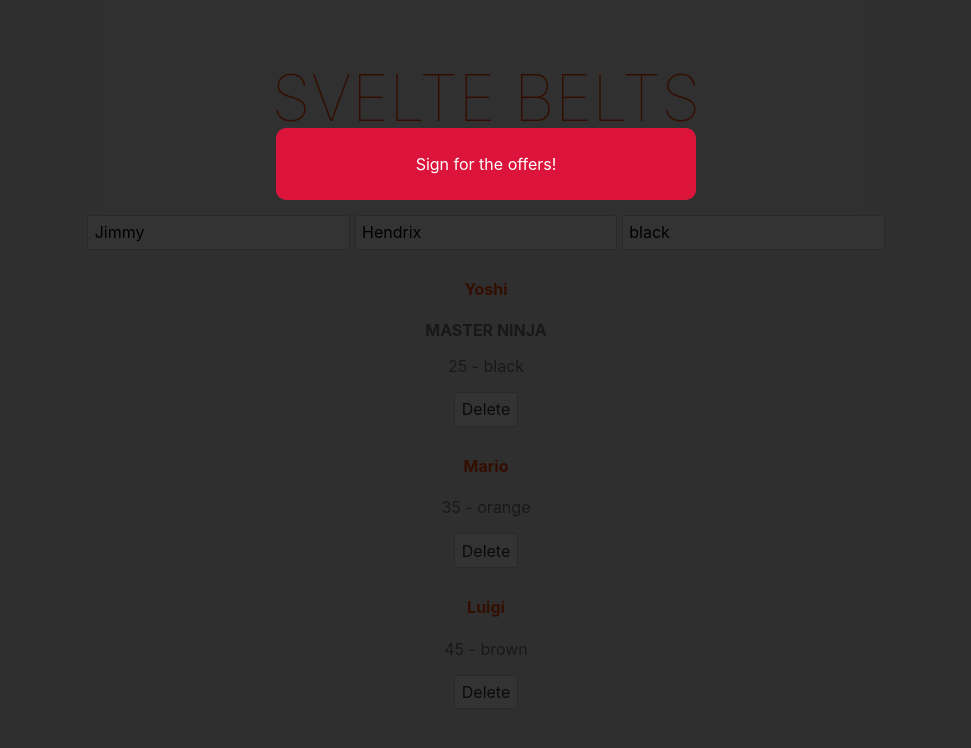
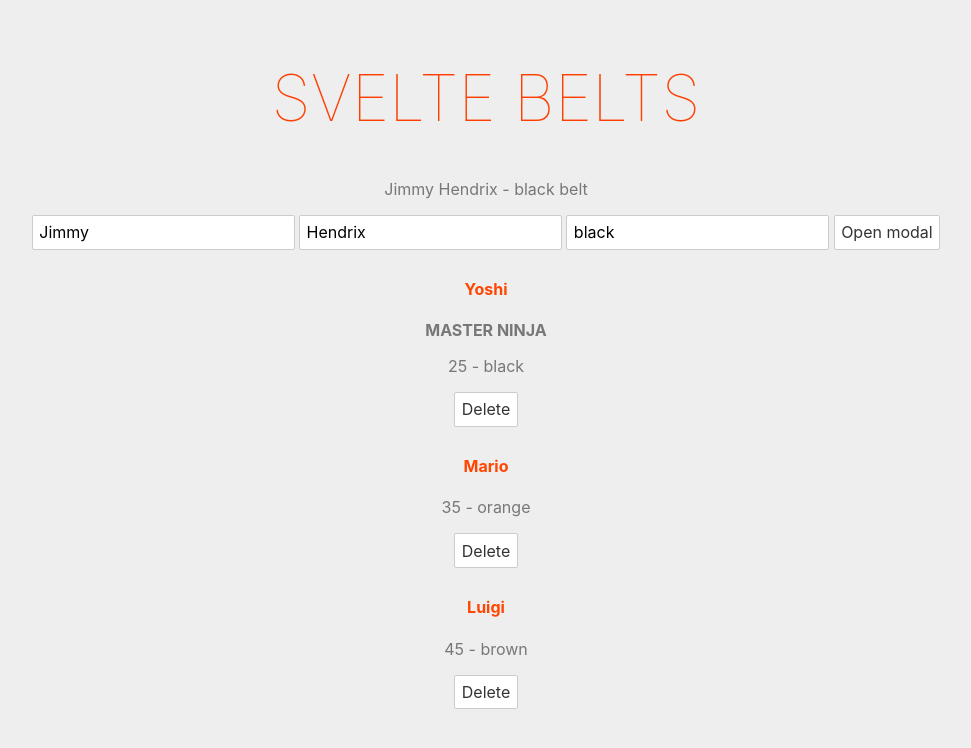
Before and after one commit to remusa/svelte-tutorial-netninja, a Svelte app: page / in a window 1280 px wide. Shown: the top 748 px of the page, without its empty margins (154-1125 px from the left). Built offline with nearby package versions, Linux system fonts and the light colour scheme.

Commit message:
Event Forwarding

```diff
--- a/src/App.svelte
+++ b/src/App.svelte
@@ -9,6 +9,7 @@
     { name: "Mario", beltColor: "orange", age: 35, id: 2},
     { name: "Luigi", beltColor: "brown", age: 45, id: 3},
   ]
+  let showModal = false
 
   $: fullName = `${firstName} ${lastName}`
 
@@ -25,9 +26,11 @@
   }
 
   let num = 25
+
+  const toggleModal = () => showModal = !showModal
 </script>
 
-<Modal message={"Sign for the offers!"} isPromo={true}/>
+<Modal message={"Sign for the offers!"} on:click={toggleModal} {showModal} isPromo={true}/>
 
 <main>
   <h1>Svelte belts</h1>
@@ -36,6 +39,8 @@
   <input type="text" bind:value={firstName}>
   <input type="text" bind:value={lastName}>
   <input type="text" bind:value={beltColor}>
+
+  <button on:click={toggleModal}>Open modal</button>
 
   {#each people as p (p.id)}
     <div>
--- a/src/components/Modal.svelte
+++ b/src/components/Modal.svelte
@@ -1,13 +1,12 @@
 <script>
-  let showModal = true
-
+  export let showModal = true
   export let isPromo = false
   export let message = "Default value"
 </script>
 
 {#if showModal}
-  <div class="backdrop">
-    <div class="modal" class:promo={isPromo}>
+  <div class="backdrop" class:promo={isPromo} on:click>
+    <div class="modal">
       <p>{message}</p>
     </div>
   </div>
@@ -28,6 +27,7 @@
     margin: 10% auto;
     text-align: center;
     background: white;
+    color: crimson;
   }
 
   .promo {
```
